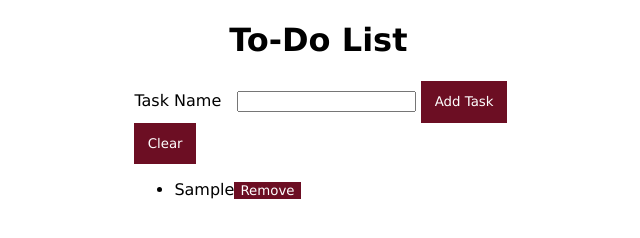
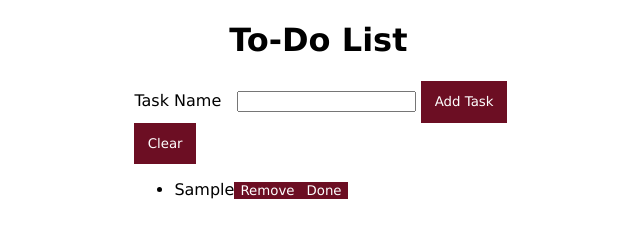
Before and after one commit to johnvinh/To-Do-List, a plain HTML site: page index.html in a window 1280 px wide. Both pictures are taken after typing "Sample" into the empty fields and a click on the button "Add Task". Shown: the full height of the page, 316-956 px from the left. Drawn offline with Linux system fonts and the light colour scheme.

Commit message:
added a 'done' button for each item which strikes through the text

```diff
--- a/script.js
+++ b/script.js
@@ -3,14 +3,29 @@ function addTask(e)
     const task = document.createElement('span');
     task.innerHTML = document.querySelector('#new-task').value;
 
+    // Task content
     const listItem = document.createElement('li');
     listItem.appendChild(task);
+
+    // Remove Button
     const removeButton = document.createElement('input');
     removeButton.setAttribute('type', 'button');
     removeButton.setAttribute('value', 'Remove');
-    removeButton.setAttribute('class', 'remove');
+    removeButton.setAttribute('class', 'listbutton');
     removeButton.addEventListener('click', (e) => listItem.parentElement.removeChild(listItem));
     listItem.appendChild(removeButton);
+
+    // Mark as completed button
+    const doneButton = document.createElement('input');
+    doneButton.setAttribute('type', 'button');
+    doneButton.setAttribute('value', 'Done');
+    doneButton.setAttribute('class', 'listbutton');
+    doneButton.addEventListener('click', (e) =>
+    {
+        listItem.classList.add('completed');
+    });
+    listItem.appendChild(doneButton);
+
     document.querySelector('#items').appendChild(listItem);
     // clear the textbox after the task is added for convenience
     document.querySelector('#new-task').value = "";
--- a/style.css
+++ b/style.css
@@ -18,10 +18,14 @@ label {
     padding: 1em 1em;
 }
 
-.remove {
+.listbutton {
     background-color: #6C0E23;
     border: 0;
     color: #fff;
+}
+
+.completed {
+    text-decoration: line-through;
 }
 
 #content header {
```
